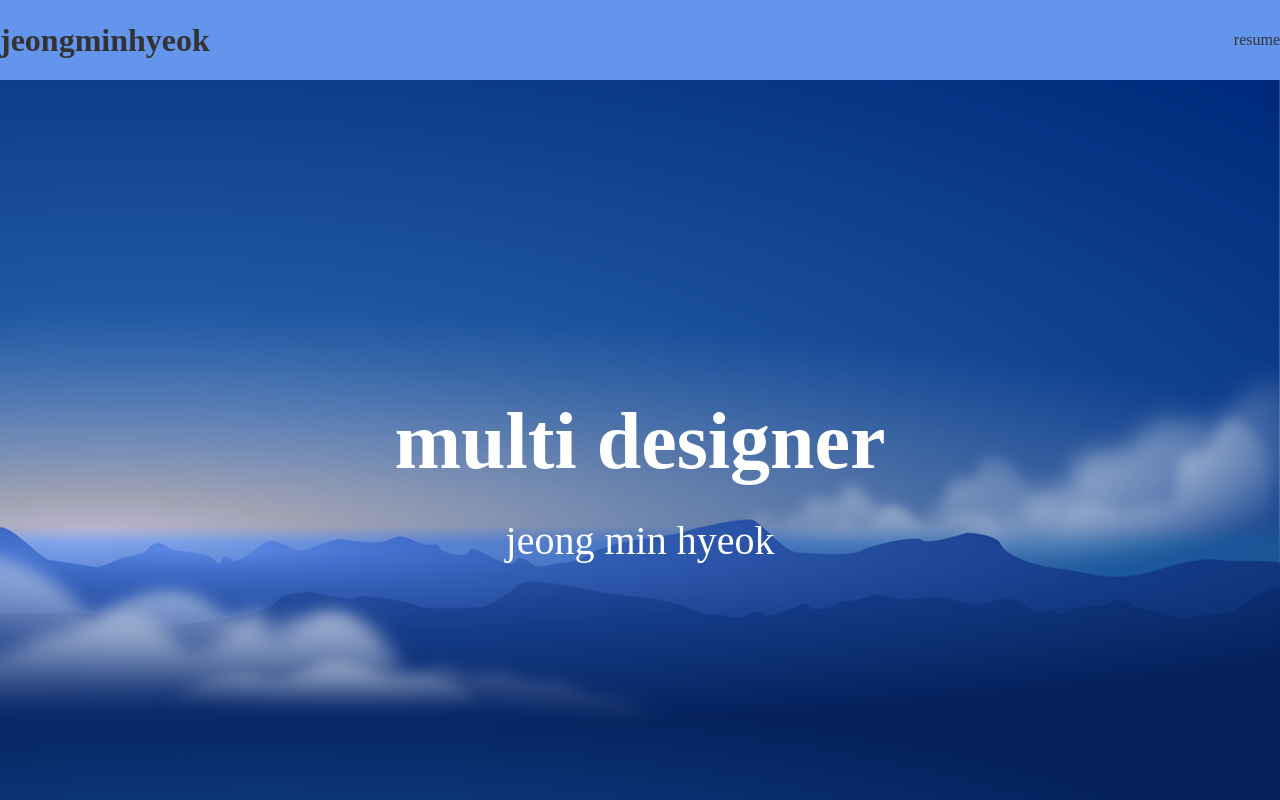
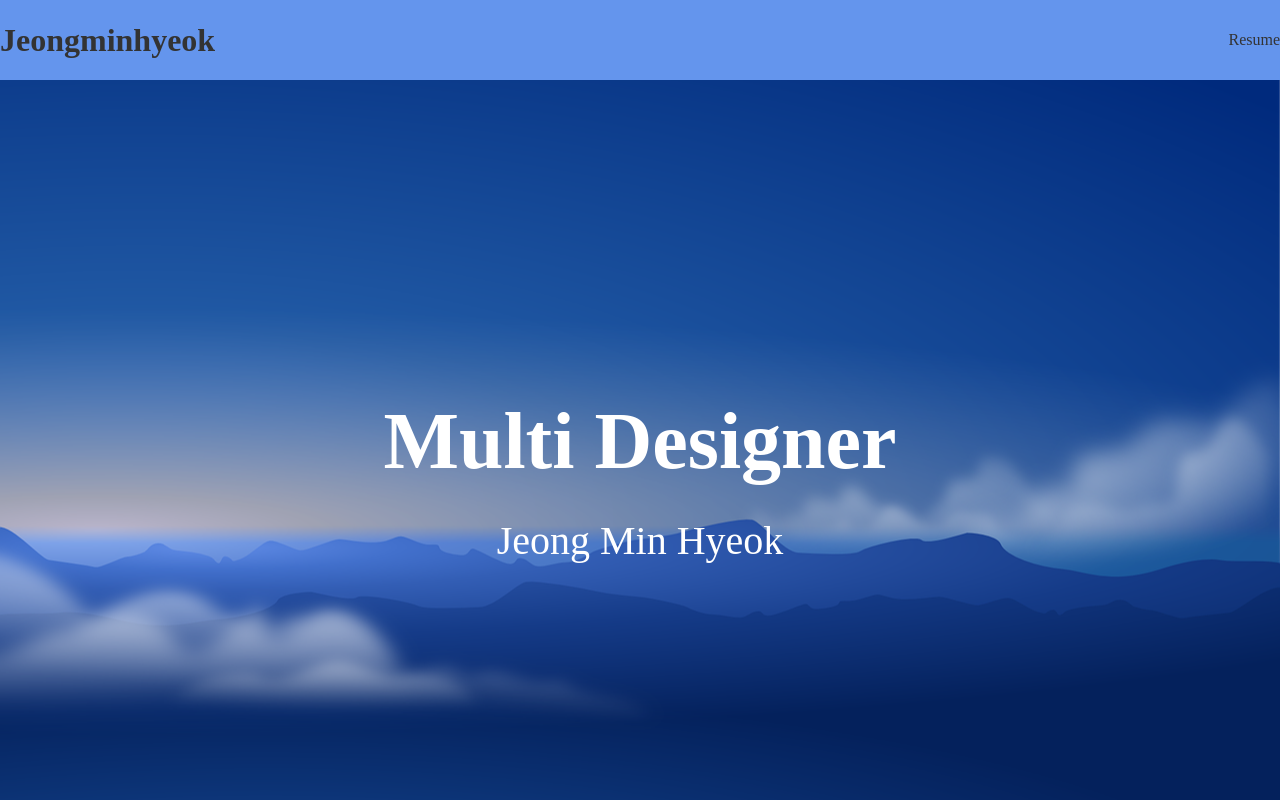
Before and after one commit to jmh8290/portfolio, a plain HTML site: page index.html in a window 1280 px wide. Shown: the top 800 px of the page. Drawn offline with nearby package versions, Linux system fonts and the light colour scheme; a small style sheet from the web is missing.

Commit message:
Update index.html

```diff
--- a/index.html
+++ b/index.html
@@ -36,17 +36,17 @@
     <header>
         <div>
             <h1>
-                <a href="#">jeongminhyeok</a>
+                <a href="#">Jeongminhyeok</a>
             </h1>
-            <p><a href="#" download>resume</a></p>
+            <p><a href="#" download>Resume</a></p>
         </div>
     </header>
 
     <!-- 메인비주얼 -->
     <section class="main_visual">
         <div>
-            <h2>multi designer</h2>
-            <p>jeong min hyeok</p>
+            <h2>Multi Designer</h2>
+            <p>Jeong Min Hyeok</p>
         </div>
     </section><!-- .main_visual -->
 
```
